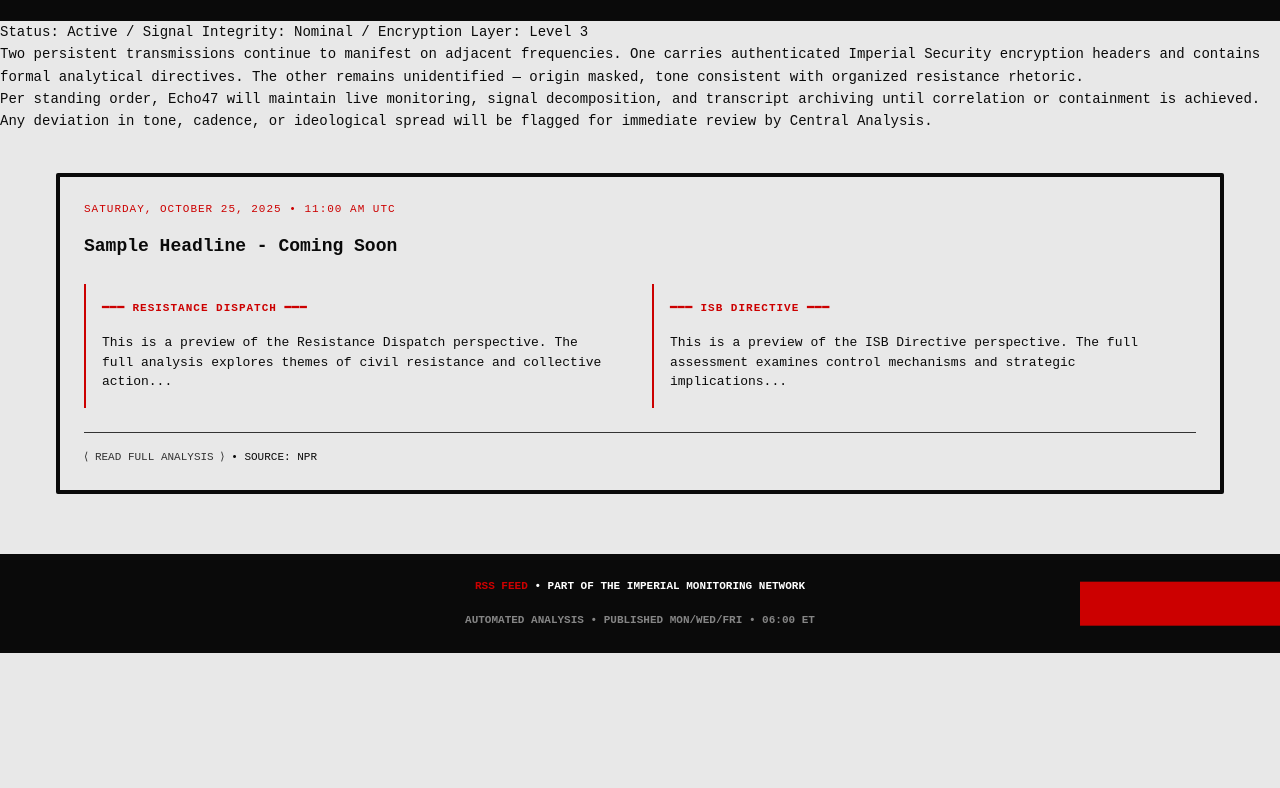
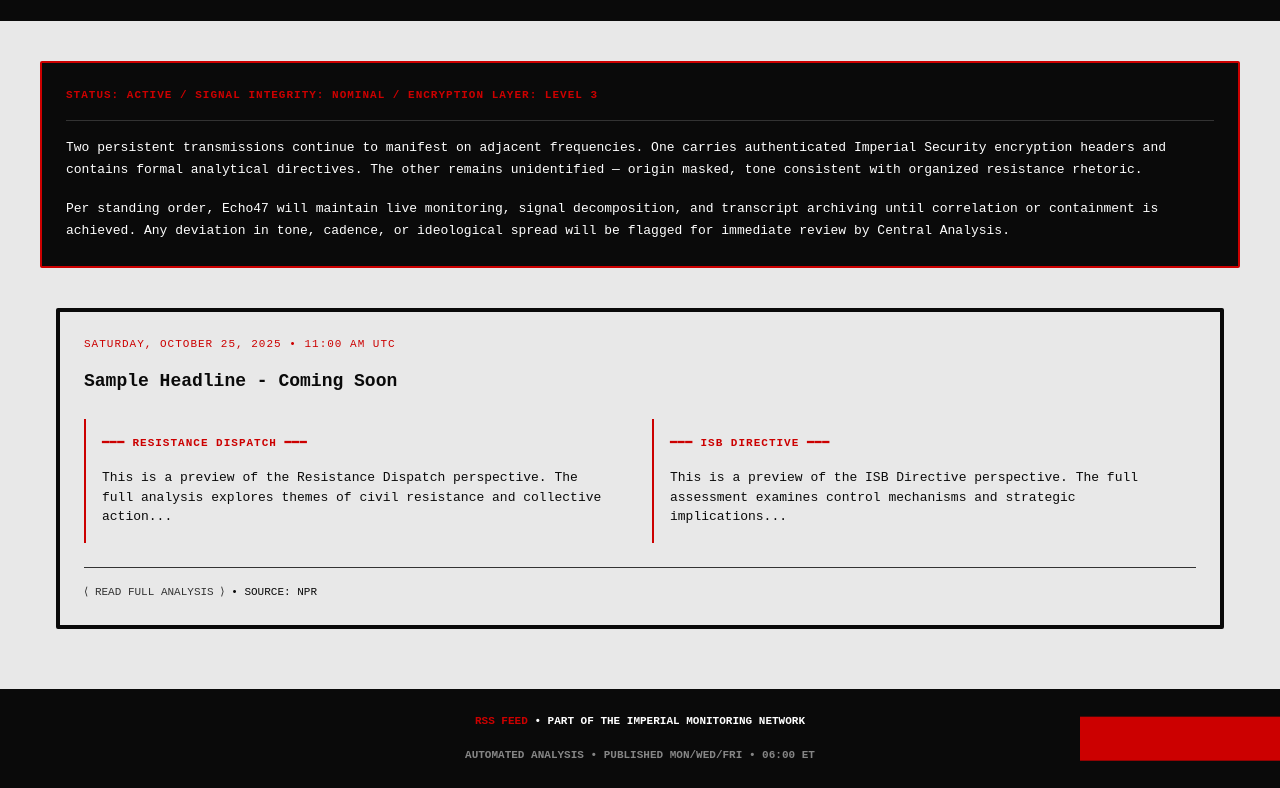
Before and after one commit to SeanFDZ/echo47-split-signal, a plain HTML site: page index.html in a window 1280 px wide. Shown: the part 96-884 px from the top of the page. Before the commit the page ends 800 px from the top, so only its background shows below. Drawn offline with Linux system fonts and the light colour scheme.

Commit message:
Add styles for site intro and status line

```diff
--- a/css/styles.css
+++ b/css/styles.css
@@ -97,6 +97,39 @@ header::after {
   letter-spacing: 1px;
   position: relative;
   z-index: 1;
+}
+
+/* Site Intro Section */
+.site-intro {
+  max-width: var(--max-width);
+  margin: var(--spacing-lg) auto;
+  padding: var(--spacing-md);
+  background-color: var(--black);
+  color: var(--white);
+  border: 2px solid var(--red);
+  border-radius: var(--border-radius);
+}
+
+.status-line {
+  font-size: 11px;
+  color: var(--red);
+  text-transform: uppercase;
+  letter-spacing: 1px;
+  margin-bottom: var(--spacing-sm);
+  font-weight: bold;
+  border-bottom: 1px solid var(--grey-dark);
+  padding-bottom: var(--spacing-sm);
+}
+
+.intro-text {
+  font-size: 13px;
+  line-height: 1.7;
+  color: var(--white);
+  margin-bottom: var(--spacing-sm);
+}
+
+.intro-text:last-child {
+  margin-bottom: 0;
 }
 
 /* Main Content */
@@ -285,6 +318,18 @@ footer a:hover {
     width: 60px;
     height: 60px;
   }
+
+  .site-intro {
+    margin: var(--spacing-md) var(--spacing-sm);
+  }
+
+  .status-line {
+    font-size: 10px;
+  }
+
+  .intro-text {
+    font-size: 12px;
+  }
 }
 
 /* Loading State */
```
